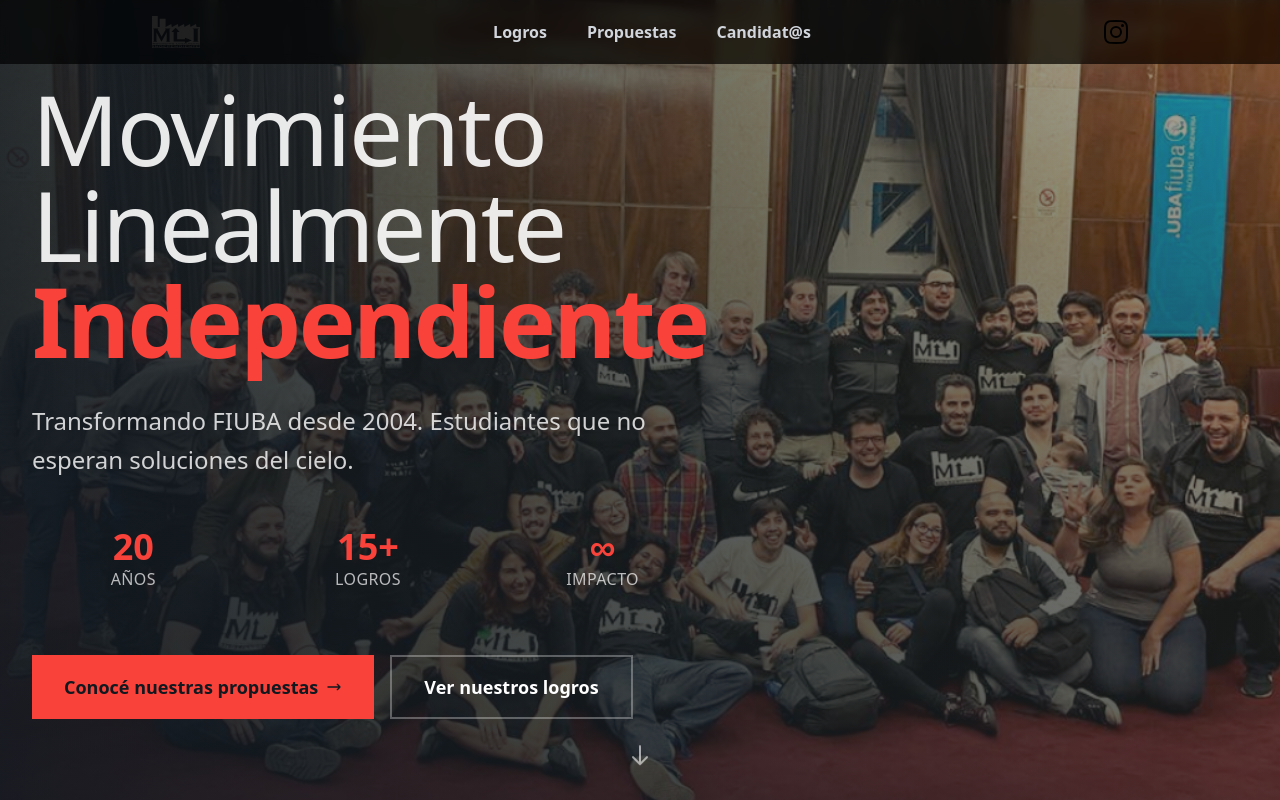
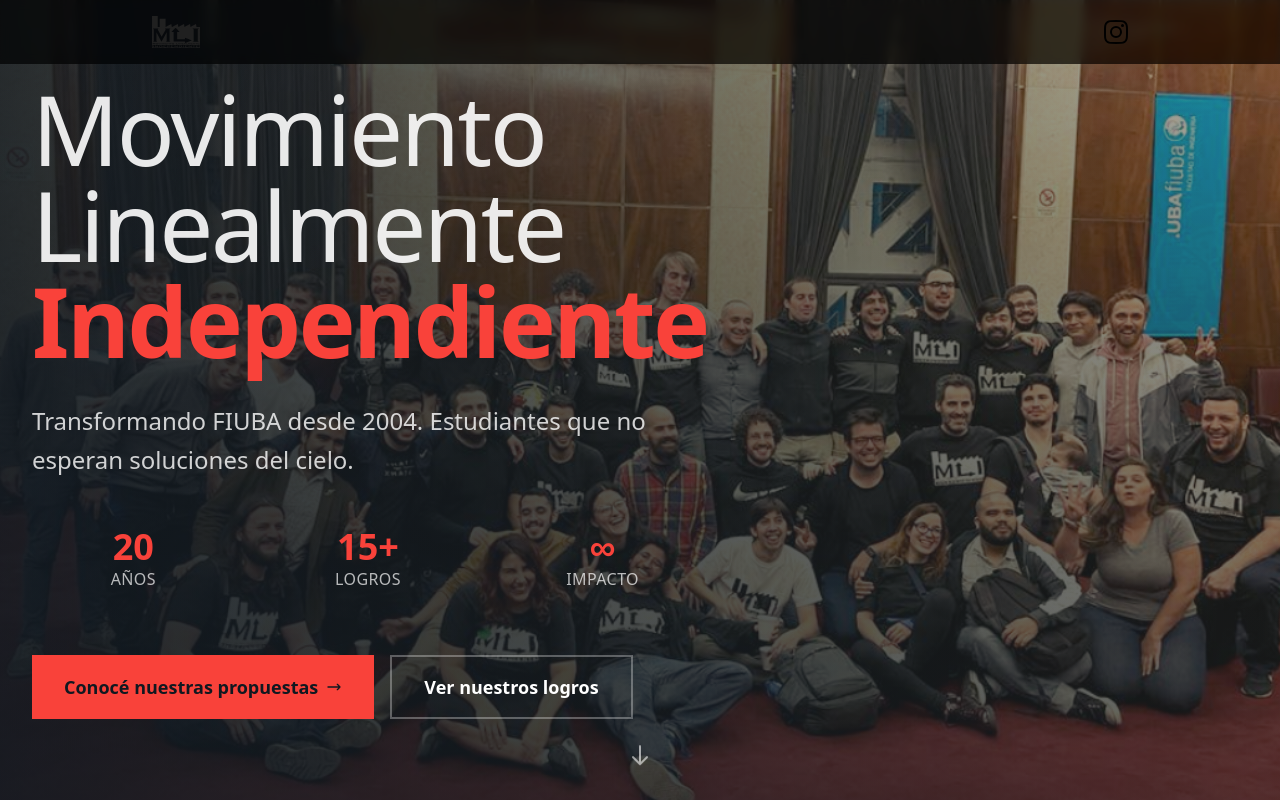
Before and after one commit to MiroslavSapunar/MLI-Page, a Next.js app: page / in a window 1280 px wide. Built offline with nearby package versions, Linux system fonts and the light colour scheme.

Commit message:
refactor navbar

```diff
--- a/src/app/components/navbar.tsx
+++ b/src/app/components/navbar.tsx
@@ -55,18 +55,6 @@
                     }
                 >
                     <div className="md:m-auto flex flex-col md:flex-row items-center md:text-base text-xl md:justify-evenly justify-items-start">
-                        <Link href="/elecciones-2024#logros"
-                            className="mr-auto md:px-5 cursor-pointer text-gray-300 hover:text-white font-semibold tr04">
-                            Logros
-                        </Link>
-                        <Link href="/elecciones-2024#propuestas"
-                            className="mr-auto md:px-5 cursor-pointer text-gray-300 hover:text-white font-semibold tr04">
-                            Propuestas
-                        </Link>
-                        <Link href="/elecciones-2024#candidatos"
-                            className="mr-auto md:px-5 cursor-pointer text-gray-300 hover:text-white font-semibold tr04">
-                            Candidat@s
-                        </Link>
                     </div>
                     <a
                         href="https://www.instagram.com/mli.fiuba"
```
